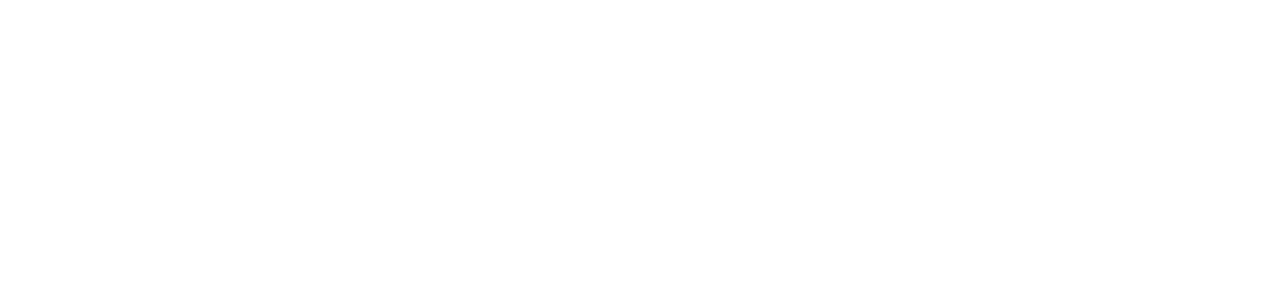
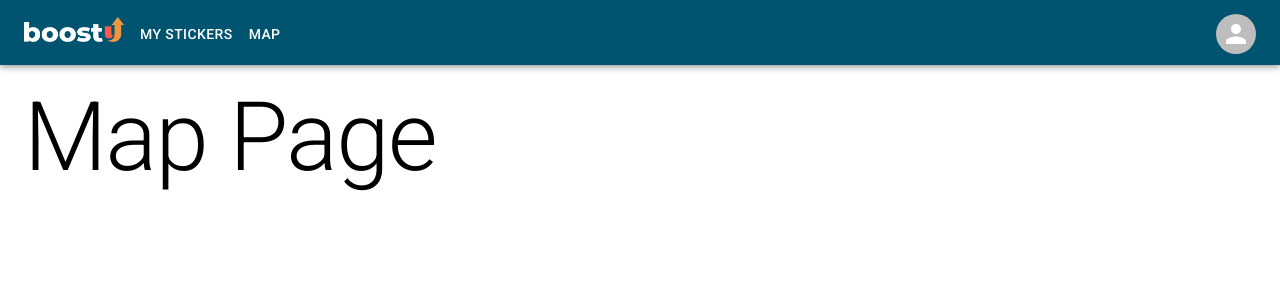
Before and after one commit to Nick-1/boostyou, a React (Vite) app: page /map in a window 1280 px wide. Before the commit this address had no page. Shown: the top 300 px of the page. Built offline with nearby package versions, Linux system fonts and the light colour scheme.

Commit message:
Fix links ussie and add map static page

```diff
--- a/src/App.tsx
+++ b/src/App.tsx
@@ -4,12 +4,14 @@ import { UserProvider } from './client/context/user-context';
 
 import HomePage from './client/pages/home';
 import CreateStickerPage from './client/pages/stickers/create';
+import UpdateStickerPage from './client/pages/stickers/update';
+import StickersListPage from './client/pages/stickers/list';
+import MapPage from './client/pages/map';
+
 import Header from './client/layout/header';
-import StickersListPage from './client/pages/stickers/list';
 
 import theme from './theme';
 import { DemoUser } from './client/fake-data/user.ts';
-import UpdateStickerPage from './client/pages/stickers/update';
 
 const Layout = () => (
     <>
@@ -34,6 +36,7 @@ function App() {
                       <Route path="create" element={<CreateStickerPage />} />
                       <Route path="update/:stickerId" element={<UpdateStickerPage />} />
                   </Route>
+                  <Route path="map" element={<MapPage />} />
               </Route>
           </Routes>
       </BrowserRouter>
--- a/src/client/layout/header/index.tsx
+++ b/src/client/layout/header/index.tsx
@@ -12,10 +12,26 @@ import Avatar from '@mui/material/Avatar';
 import Button from '@mui/material/Button';
 import Tooltip from '@mui/material/Tooltip';
 import MenuItem from '@mui/material/MenuItem';
+import { Link } from 'react-router';
 
 import './style.scss';
 
-const pages = ['My stickers'];
+interface PagesList {
+    label: string;
+    path: string;
+}
+
+const pages: PagesList[] = [
+    {
+        label: 'My stickers',
+        path: '/stickers/list',
+    },
+    {
+        label: 'Map',
+        path: '/map',
+    },
+];
+
 const settings = ['Logout'];
 
 const Header = () => {
@@ -42,7 +58,9 @@ const Header = () => {
             <Container maxWidth="xl">
                 <Toolbar disableGutters>
                     <Box className="header__logo desktop" sx={{ display: { xs: 'none', md: 'flex' }, mr: 1 }}>
-                        <img src="/logo-white.png" alt="Boostyou logo"/>
+                        <Link to="/">
+                            <img src="/logo-white.png" alt="Boostyou logo"/>
+                        </Link>
                     </Box>
 
                     <Box sx={{ flexGrow: 1, display: { xs: 'flex', md: 'none' } }}>
@@ -73,32 +91,42 @@ const Header = () => {
                             sx={{ display: { xs: 'block', md: 'none' } }}
                         >
                             {pages.map((page) => (
-                                <MenuItem key={page} onClick={handleCloseNavMenu}>
-                                    <Typography sx={{ textAlign: 'center' }}>{page}</Typography>
+                                <MenuItem key={page.label} onClick={handleCloseNavMenu}>
+                                    <Typography
+                                        sx={{ textAlign: 'center' }}
+                                        component={Link}
+                                        to={page.path}
+                                    >
+                                        {page.label}
+                                    </Typography>
                                 </MenuItem>
                             ))}
                         </Menu>
                     </Box>
 
                     <Box className="header__logo mobile" sx={{ display: { xs: 'flex', md: 'none' }, mr: 1 }}>
-                        <img src="/logo-white.png" alt="Boostyou logo"/>
+                        <Link to="/">
+                            <img src="/logo-white.png" alt="Boostyou logo"/>
+                        </Link>
                     </Box>
 
                     <Box sx={{ flexGrow: 1, display: { xs: 'none', md: 'flex' } }}>
                         {pages.map((page) => (
                             <Button
-                                key={page}
+                                key={page.label}
                                 onClick={handleCloseNavMenu}
                                 sx={{ my: 2, color: 'white', display: 'block' }}
+                                component={Link}
+                                to={page.path}
                             >
-                                {page}
+                                {page.label}
                             </Button>
                         ))}
                     </Box>
                     <Box sx={{ flexGrow: 0 }}>
                         <Tooltip title="Open settings">
                             <IconButton onClick={handleOpenUserMenu} sx={{ p: 0 }}>
-                                <Avatar alt="Remy Sharp" src="/static/images/avatar/2.jpg" />
+                                <Avatar alt="Remy Sharp" />
                             </IconButton>
                         </Tooltip>
                         <Menu
--- /dev/null
+++ b/src/client/pages/map/index.tsx
@@ -0,0 +1,14 @@
+import { Container } from '@mui/material';
+import Typography from '@mui/material/Typography';
+
+const MapPage = () => {
+    return (
+        <Container maxWidth="xl" sx={{ p: 2 }}>
+            <Typography variant="h1" component="h1">
+                Map Page
+            </Typography>
+        </Container>
+    )
+}
+
+export default MapPage;
```
